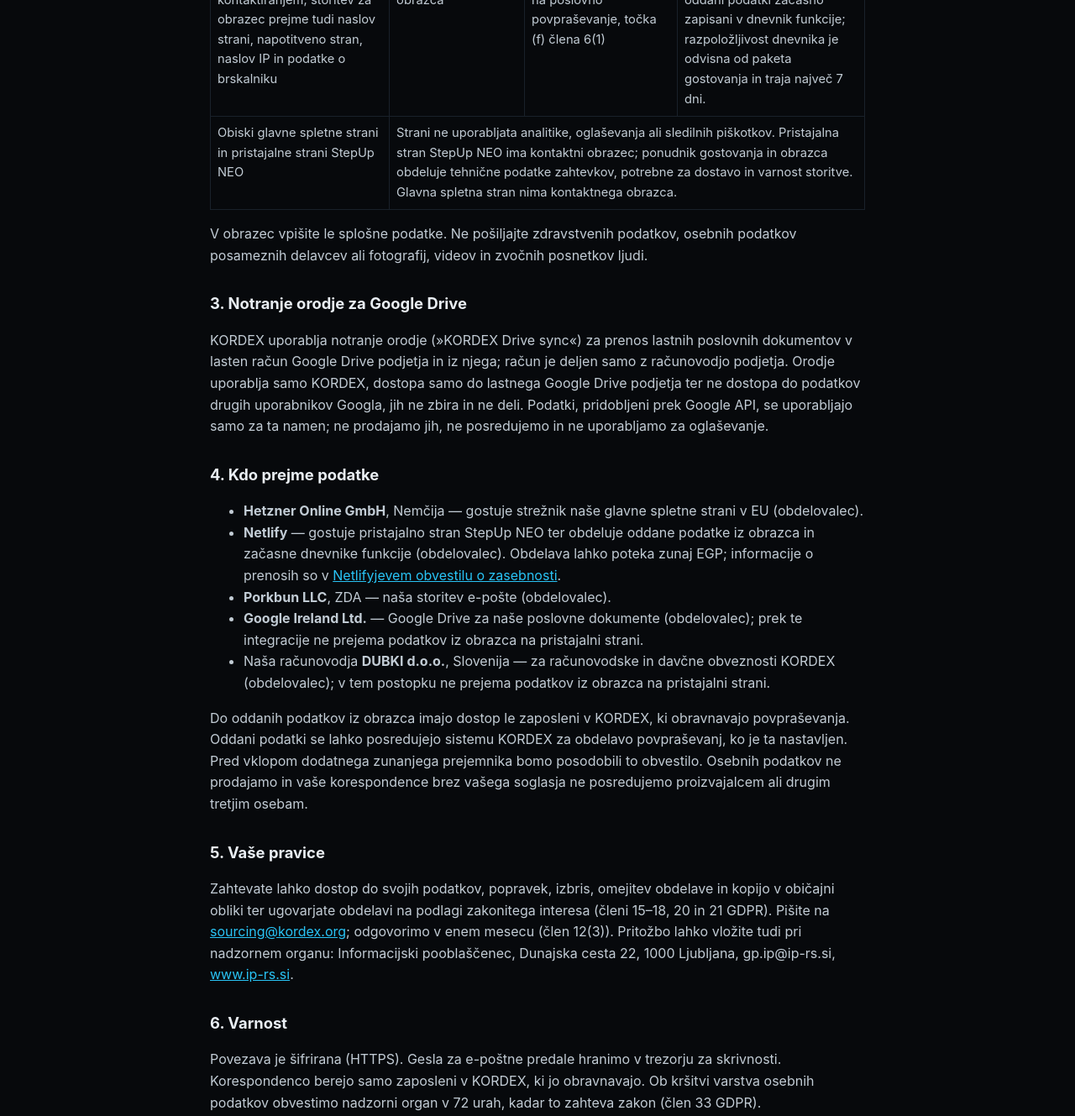
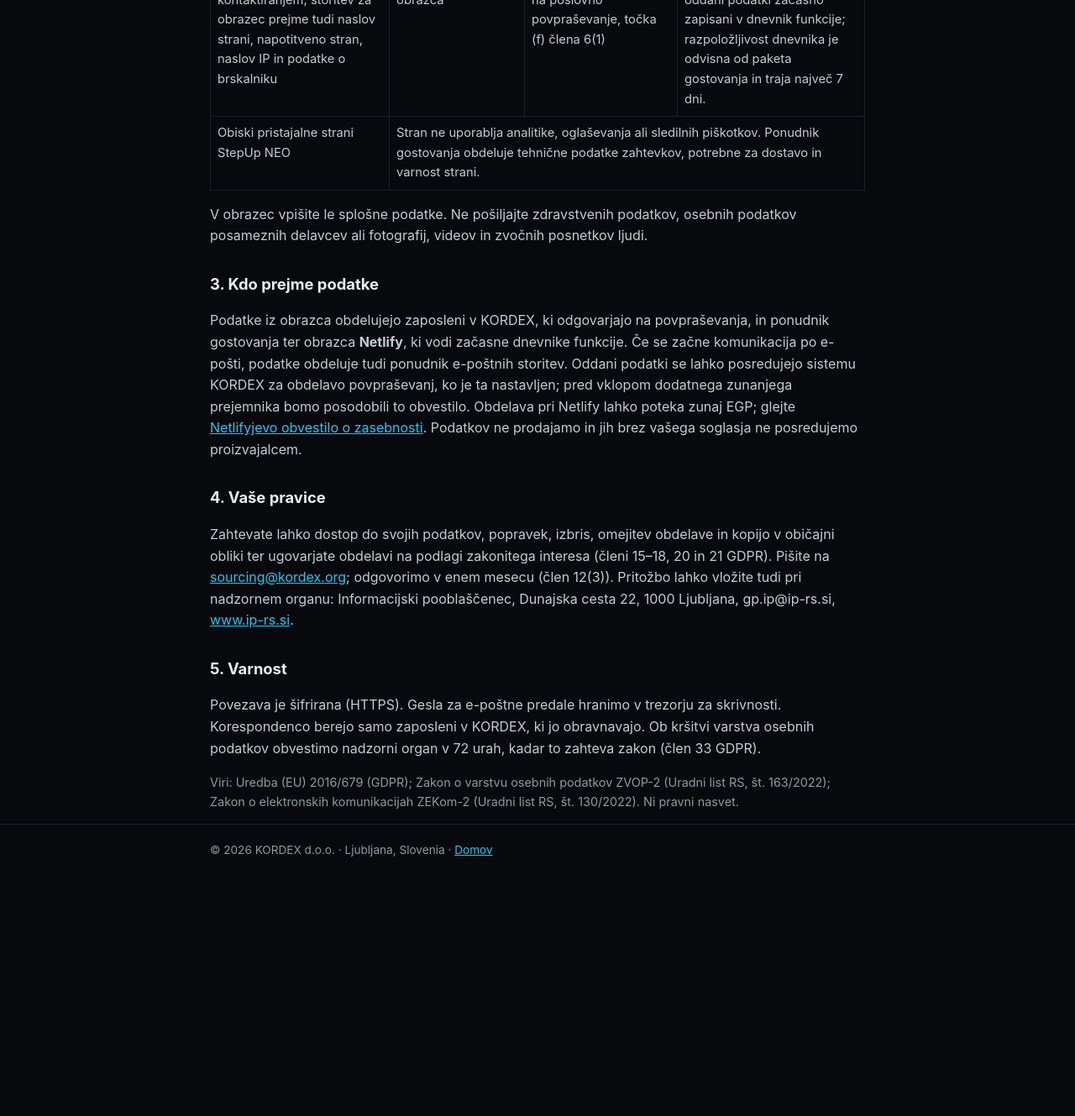
Before and after one commit to Kordex-tech/kordex-landing, a website: page landing-sl/privacy/index.html in a window 1280 px wide. Shown: the part 900-2229 px from the top of the page at 84% size. After the commit the page ends 1943 px from the top, so only its background shows below. Drawn offline with Linux system fonts and the light colour scheme.

Commit message:
Scope landing privacy notice to form data

```diff
--- a/landing-sl/privacy/index.html
+++ b/landing-sl/privacy/index.html
@@ -11,17 +11,16 @@ table{width:100%;border-collapse:collapse;margin:8px 0;font-size:.92rem}th,td{bo
 footer{border-top:1px solid var(--line);padding:20px 0;color:var(--muted);font-size:.85rem}</style></head><body>
 <header><div class="wrap bar"><a class="brand" href="../">KORDEX</a>
 <span class="lang"><a href="en/" hreflang="en" lang="en">EN</a><a aria-current="true" href="./" hreflang="sl" lang="sl">SL</a></span></div></header>
-<main class="wrap"><h1>Politika zasebnosti</h1><p class="meta">Katere osebne podatke KORDEX obdeluje v zvezi s svojimi spletnimi stranmi, kontaktnimi obrazci in e-pošto, zakaj, kako dolgo in kakšne so vaše pravice. Zadnja sprememba 25. 11. 2026.</p>
+<main class="wrap"><h1>Politika zasebnosti</h1><p class="meta">Kako KORDEX obdeluje podatke iz kontaktnega obrazca na tej strani in povezane korespondence. Zadnja sprememba 25. 11. 2026.</p>
 <h2>1. Kdo je odgovoren</h2><p>Upravljavec je KORDEX, storitve za varnost v industriji, d.o.o. (KORDEX d.o.o.), Trg komandanta Staneta 8, 1000 Ljubljana, Slovenija, matična številka 7614624000, davčna številka 60274409. E-pošta: <a href="mailto:sourcing@kordex.org">sourcing@kordex.org</a>. Pooblaščene osebe za varstvo podatkov nismo imenovali, ker naša obdelava ne izpolnjuje pogojev iz 37. člena GDPR.</p>
 <h2>2. Kaj obdelujemo, zakaj in kako dolgo</h2>
 <table><tr><th>Kaj</th><th>Zakaj</th><th>Pravna podlaga</th><th>Kako dolgo</th></tr>
 <tr><td>E-pošta, ki nam jo pošljete (ime, e-naslov, podjetje, vsebina sporočila)</td><td>Da vam odgovorimo in hranimo korespondenco</td><td>Ukrepi na vašo zahtevo pred sklenitvijo pogodbe, točka (b) člena 6(1) GDPR; za kontaktno osebo v podjetju naš zakoniti interes, da odgovorimo na poslovno povpraševanje, točka (f) člena 6(1)</td><td>12 mesecev po zadnjem stiku; če sklenemo pogodbo, toliko časa, kot je treba po zakonu hraniti pogodbeno dokumentacijo</td></tr>
 <tr><td>Kontaktni obrazec na pristajalni strani KORDEX StepUp NEO: ime, podjetje, telefonska številka, e-naslov, opis delovne naloge, izbrani izdelek in potrditev, da se strinjate s kontaktiranjem; storitev za obrazec prejme tudi naslov strani, napotitveno stran, naslov IP in podatke o brskalniku</td><td>Da prejmemo vaše povpraševanje za predstavitev ali oceno, nanj odgovorimo ter zagotovimo delovanje in varnost obrazca</td><td>Ukrepi na vašo zahtevo pred sklenitvijo pogodbe, točka (b) člena 6(1) GDPR; za kontaktno osebo v podjetju naš zakoniti interes, da odgovorimo na poslovno povpraševanje, točka (f) člena 6(1)</td><td>Korespondenca po povpraševanju: 12 mesecev po zadnjem stiku, razen če pogodba ali zakonska obveznost zahtevata daljšo hrambo. Na trenutni predogledni strani Netlify so oddani podatki začasno zapisani v dnevnik funkcije; razpoložljivost dnevnika je odvisna od paketa gostovanja in traja največ 7 dni.</td></tr>
-<tr><td>Obiski glavne spletne strani in pristajalne strani StepUp NEO</td><td colspan="3">Strani ne uporabljata analitike, oglaševanja ali sledilnih piškotkov. Pristajalna stran StepUp NEO ima kontaktni obrazec; ponudnik gostovanja in obrazca obdeluje tehnične podatke zahtevkov, potrebne za dostavo in varnost storitve. Glavna spletna stran nima kontaktnega obrazca.</td></tr></table>
+<tr><td>Obiski pristajalne strani StepUp NEO</td><td colspan="3">Stran ne uporablja analitike, oglaševanja ali sledilnih piškotkov. Ponudnik gostovanja obdeluje tehnične podatke zahtevkov, potrebne za dostavo in varnost strani.</td></tr></table>
 <p>V obrazec vpišite le splošne podatke. Ne pošiljajte zdravstvenih podatkov, osebnih podatkov posameznih delavcev ali fotografij, videov in zvočnih posnetkov ljudi.</p>
-<h2>3. Notranje orodje za Google Drive</h2><p>KORDEX uporablja notranje orodje (»KORDEX Drive sync«) za prenos lastnih poslovnih dokumentov v lasten račun Google Drive podjetja in iz njega; račun je deljen samo z računovodjo podjetja. Orodje uporablja samo KORDEX, dostopa samo do lastnega Google Drive podjetja ter ne dostopa do podatkov drugih uporabnikov Googla, jih ne zbira in ne deli. Podatki, pridobljeni prek Google API, se uporabljajo samo za ta namen; ne prodajamo jih, ne posredujemo in ne uporabljamo za oglaševanje.</p>
-<h2>4. Kdo prejme podatke</h2><ul><li><b>Hetzner Online GmbH</b>, Nemčija — gostuje strežnik naše glavne spletne strani v EU (obdelovalec).</li><li><b>Netlify</b> — gostuje pristajalno stran StepUp NEO ter obdeluje oddane podatke iz obrazca in začasne dnevnike funkcije (obdelovalec). Obdelava lahko poteka zunaj EGP; informacije o prenosih so v <a href="https://www.netlify.com/privacy/">Netlifyjevem obvestilu o zasebnosti</a>.</li><li><b>Porkbun LLC</b>, ZDA — naša storitev e-pošte (obdelovalec).</li><li><b>Google Ireland Ltd.</b> — Google Drive za naše poslovne dokumente (obdelovalec); prek te integracije ne prejema podatkov iz obrazca na pristajalni strani.</li><li>Naša računovodja <b>DUBKI d.o.o.</b>, Slovenija — za računovodske in davčne obveznosti KORDEX (obdelovalec); v tem postopku ne prejema podatkov iz obrazca na pristajalni strani.</li></ul><p>Do oddanih podatkov iz obrazca imajo dostop le zaposleni v KORDEX, ki obravnavajo povpraševanja. Oddani podatki se lahko posredujejo sistemu KORDEX za obdelavo povpraševanj, ko je ta nastavljen. Pred vklopom dodatnega zunanjega prejemnika bomo posodobili to obvestilo. Osebnih podatkov ne prodajamo in vaše korespondence brez vašega soglasja ne posredujemo proizvajalcem ali drugim tretjim osebam.</p>
-<h2>5. Vaše pravice</h2><p>Zahtevate lahko dostop do svojih podatkov, popravek, izbris, omejitev obdelave in kopijo v običajni obliki ter ugovarjate obdelavi na podlagi zakonitega interesa (členi 15–18, 20 in 21 GDPR). Pišite na <a href="mailto:sourcing@kordex.org">sourcing@kordex.org</a>; odgovorimo v enem mesecu (člen 12(3)). Pritožbo lahko vložite tudi pri nadzornem organu: Informacijski pooblaščenec, Dunajska cesta 22, 1000 Ljubljana, gp.ip@ip-rs.si, <a href="https://www.ip-rs.si">www.ip-rs.si</a>.</p>
-<h2>6. Varnost</h2><p>Povezava je šifrirana (HTTPS). Gesla za e-poštne predale hranimo v trezorju za skrivnosti. Korespondenco berejo samo zaposleni v KORDEX, ki jo obravnavajo. Ob kršitvi varstva osebnih podatkov obvestimo nadzorni organ v 72 urah, kadar to zahteva zakon (člen 33 GDPR).</p>
+<h2>3. Kdo prejme podatke</h2><p>Podatke iz obrazca obdelujejo zaposleni v KORDEX, ki odgovarjajo na povpraševanja, in ponudnik gostovanja ter obrazca <b>Netlify</b>, ki vodi začasne dnevnike funkcije. Če se začne komunikacija po e-pošti, podatke obdeluje tudi ponudnik e-poštnih storitev. Oddani podatki se lahko posredujejo sistemu KORDEX za obdelavo povpraševanj, ko je ta nastavljen; pred vklopom dodatnega zunanjega prejemnika bomo posodobili to obvestilo. Obdelava pri Netlify lahko poteka zunaj EGP; glejte <a href="https://www.netlify.com/privacy/">Netlifyjevo obvestilo o zasebnosti</a>. Podatkov ne prodajamo in jih brez vašega soglasja ne posredujemo proizvajalcem.</p>
+<h2>4. Vaše pravice</h2><p>Zahtevate lahko dostop do svojih podatkov, popravek, izbris, omejitev obdelave in kopijo v običajni obliki ter ugovarjate obdelavi na podlagi zakonitega interesa (členi 15–18, 20 in 21 GDPR). Pišite na <a href="mailto:sourcing@kordex.org">sourcing@kordex.org</a>; odgovorimo v enem mesecu (člen 12(3)). Pritožbo lahko vložite tudi pri nadzornem organu: Informacijski pooblaščenec, Dunajska cesta 22, 1000 Ljubljana, gp.ip@ip-rs.si, <a href="https://www.ip-rs.si">www.ip-rs.si</a>.</p>
+<h2>5. Varnost</h2><p>Povezava je šifrirana (HTTPS). Gesla za e-poštne predale hranimo v trezorju za skrivnosti. Korespondenco berejo samo zaposleni v KORDEX, ki jo obravnavajo. Ob kršitvi varstva osebnih podatkov obvestimo nadzorni organ v 72 urah, kadar to zahteva zakon (člen 33 GDPR).</p>
 <p class="meta">Viri: Uredba (EU) 2016/679 (GDPR); Zakon o varstvu osebnih podatkov ZVOP-2 (Uradni list RS, št. 163/2022); Zakon o elektronskih komunikacijah ZEKom-2 (Uradni list RS, št. 130/2022). Ni pravni nasvet.</p></main>
 <footer><div class="wrap">© 2026 KORDEX d.o.o. · Ljubljana, Slovenia · <a href="../">Domov</a></div></footer></body></html>
```
Also changed, not shown: landing-sl/privacy/en/index.html (+5 -6 lines).
